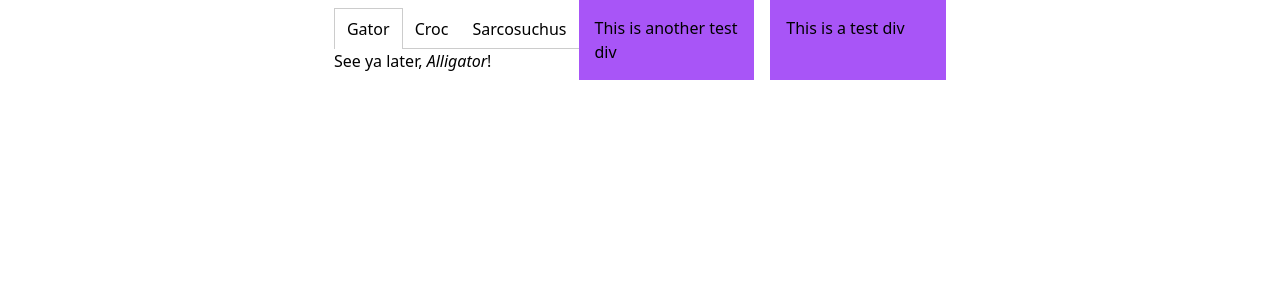
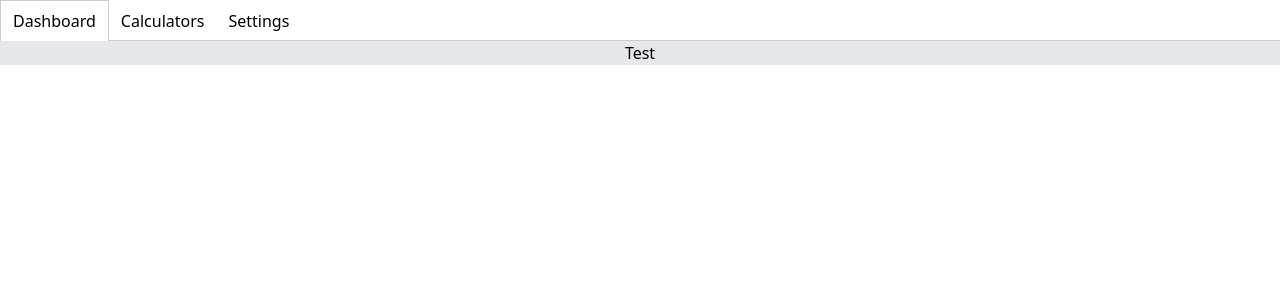
Before and after one commit to Forworddash/BudgetHawk, a React app: page / in a window 1280 px wide. Shown: the top 300 px of the page. Built offline with nearby package versions, Linux system fonts and the light colour scheme.

Commit message:
- added first tabs

```diff
--- a/app/src/index.jsx
+++ b/app/src/index.jsx
@@ -11,20 +11,33 @@ root.render(
     // make some tabs and stuff
     // make a grid
     // make a list of tabs
-    <div className="flex justify-center items-center">
+    // <div className="flex justify-center items-center">
+    <div className="">
         <Tabs>
-            <div label='Gator'>
-                See ya later, <em>Alligator</em>!
+            <div label='Dashboard'>
+                <div>
+                    <div className="text-center bg-gray-200">
+                        <p>Test</p>
+                    </div>
+                </div>
             </div>
-            <div label='Croc'>
-                After 'while, <em>Crocodile</em>!
+            <div label='Calculators'>
+                <div>
+                    <div className="text-center bg-gray-200">
+                        <p>Test</p>
+                    </div>
+                </div>
             </div>
-            <div label='Sarcosuchus'>
-                Nothing to see here, this tab is <em>extinct</em>!
+            <div label='Settings'>
+                <div className="">
+                    <div className="text-center bg-gray-200">
+                        <p>Settings</p>
+                    </div>
+                </div>
             </div>
         </Tabs>
 
-        <div className="flex flex-row space-x-4">
+        {/* <div className="flex flex-row space-x-4">
 
             <div className="w-1/2 bg-purple-500 p-4">
                 <p>This is another test div</p>
@@ -32,7 +45,7 @@ root.render(
             <div className="w-1/2 bg-purple-500 p-4">
                 <p>This is a test div</p>
             </div>
-        </div>
+        </div> */}
 
     </div>
 );
```
